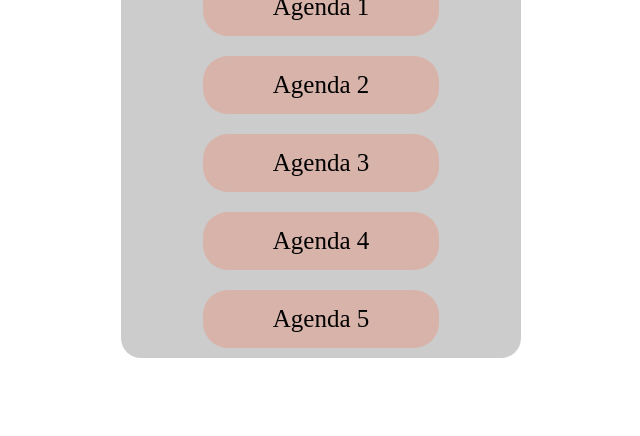
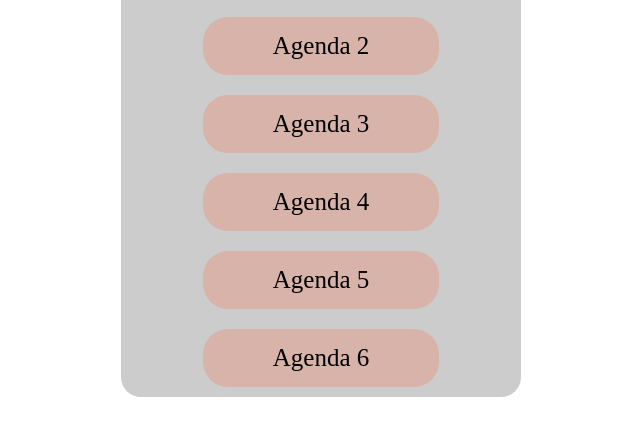
Before and after one commit to tecdevetec/tecdevetec.github.io, a plain HTML site: page ti.html in a window 1280 px wide. Shown: the part 266-702 px from the top of the page, without its empty margins (319-959 px from the left). Drawn offline with Linux system fonts and the light colour scheme.

Commit message:
add PDFs ag6

```diff
--- a/ti.html
+++ b/ti.html
@@ -37,6 +37,12 @@
          href="./src/pdfs/ti/agenda_05_dsiatualizada_1_24.pdf"
          rel="noopener noreferrer"
          >Agenda 5</a>
+
+         <a target="_blank"
+         href="./src/pdfs/ti/designin_ag6_atualizado1_24.pdf"
+         rel="noopener noreferrer"
+         >Agenda 6</a>
+    </div>
     </div>
 
 </body>
```
Also changed, not shown: comun.html (+5 -0 lines), ds.html (+5 -0 lines), 3 other files.
